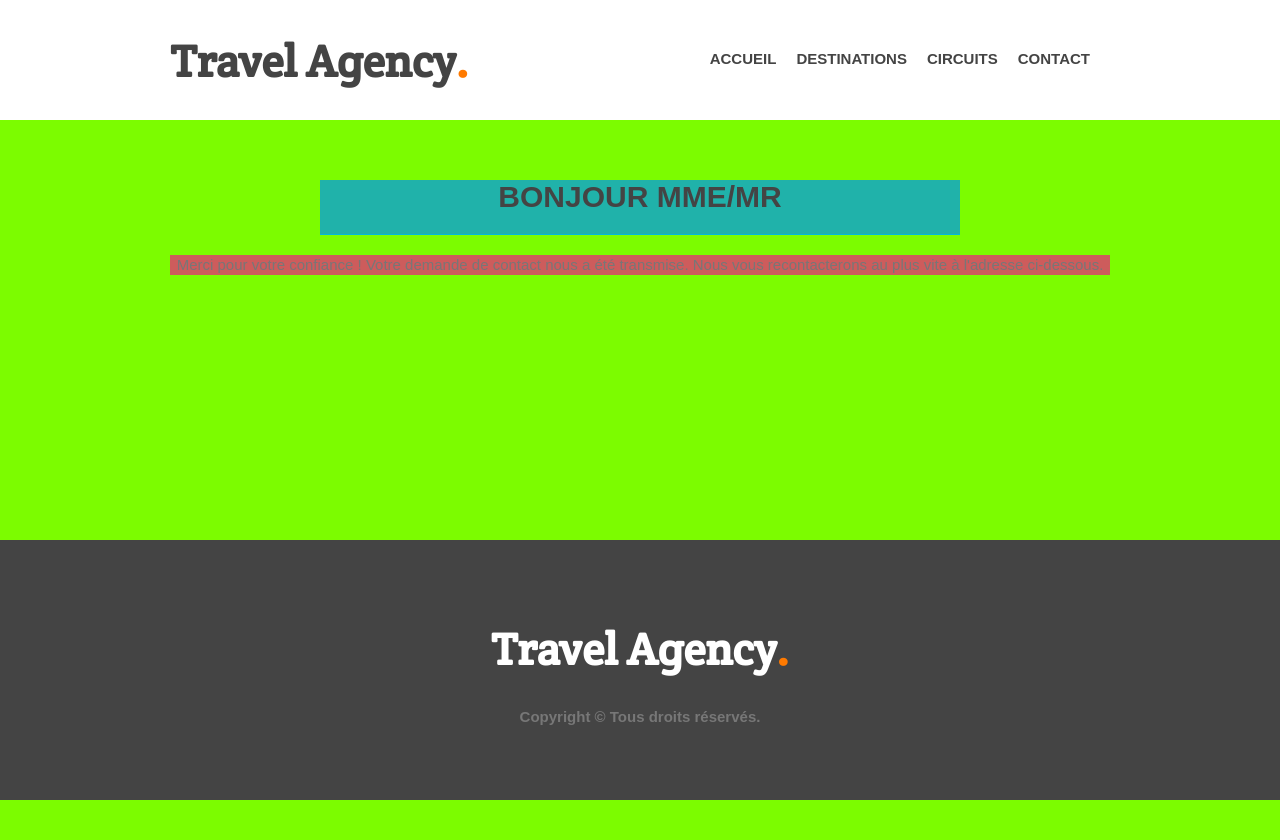
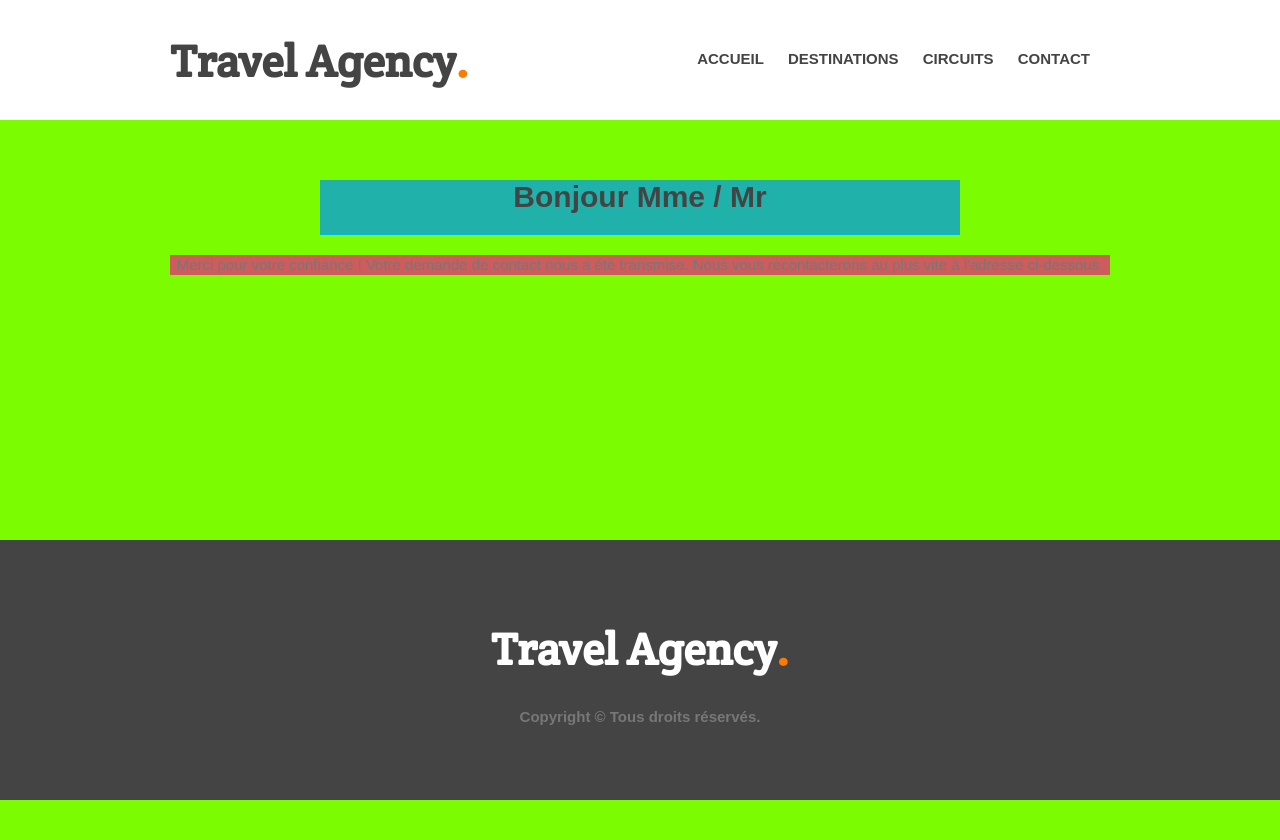
Before and after one commit to kyweez/OPENCLASSROOMS-02-PHP-MYSQL, a PHP site: page /resultat.php in a window 1280 px wide. Run offline with PHP 8.4, Linux system fonts and the light colour scheme; data that the repository does not hold is empty.

Commit message:
Modif CSS

```diff
--- a/TPs/TP-travel-agency/resultat.php
+++ b/TPs/TP-travel-agency/resultat.php
@@ -26,7 +26,7 @@
 
     <section id="contact">
         <div class="wrapper">
-            <h2>Bonjour Mme/Mr <?php echo htmlspecialchars($_POST['name']); ?></h2>
+            <h2>Bonjour Mme / Mr <?php echo htmlspecialchars($_POST['name']); ?></h2>
             <p>
                 Merci pour votre confiance ! Votre demande de contact nous a été transmise. Nous vous recontacterons au plus vite à l'adresse ci-dessous.
                 <?php echo htmlspecialchars($_POST['email']); ?>
--- a/TPs/TP-travel-agency/styles_resultat.css
+++ b/TPs/TP-travel-agency/styles_resultat.css
@@ -66,7 +66,6 @@
 }
 header nav ul li
 {
-    float:left;
     display: inline-block;
 }
 header nav ul li a
@@ -89,7 +88,6 @@
 {
     background-color: lightseagreen;
     width: 50vw;
-    text-transform: uppercase;
     margin: 0 auto 20px auto;
     border-bottom:  1px solid #02b8dd;
     padding-bottom: 20px;
```
